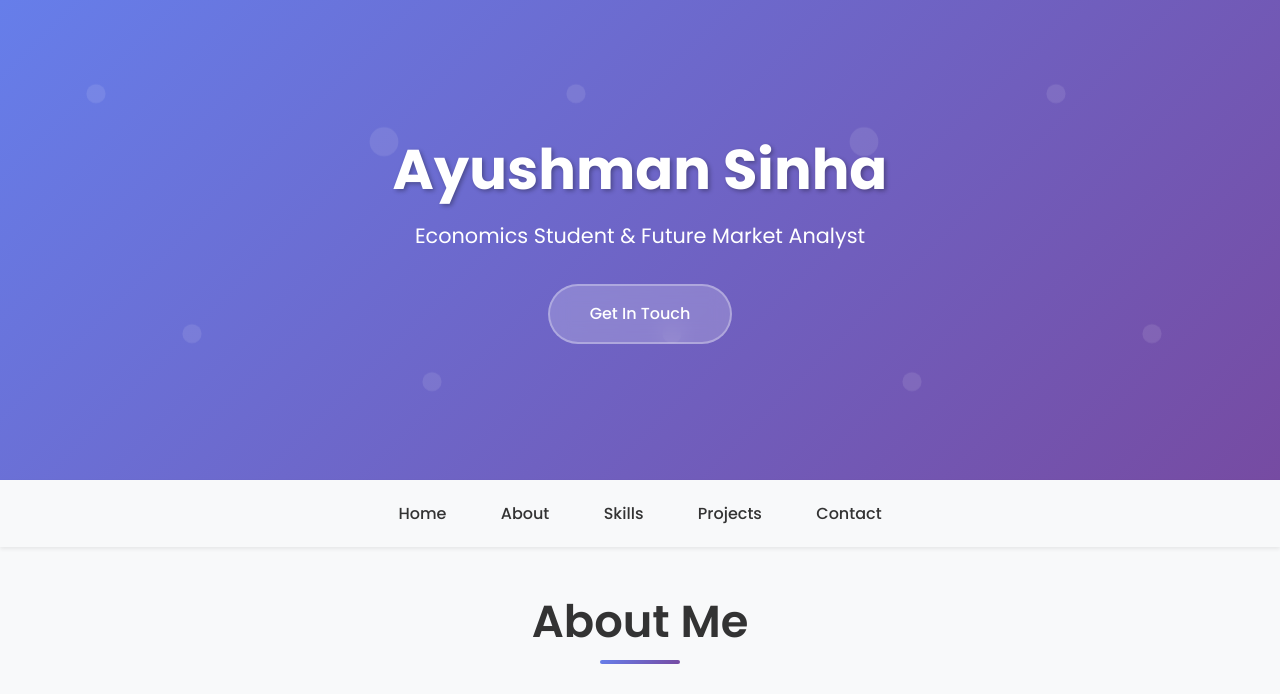
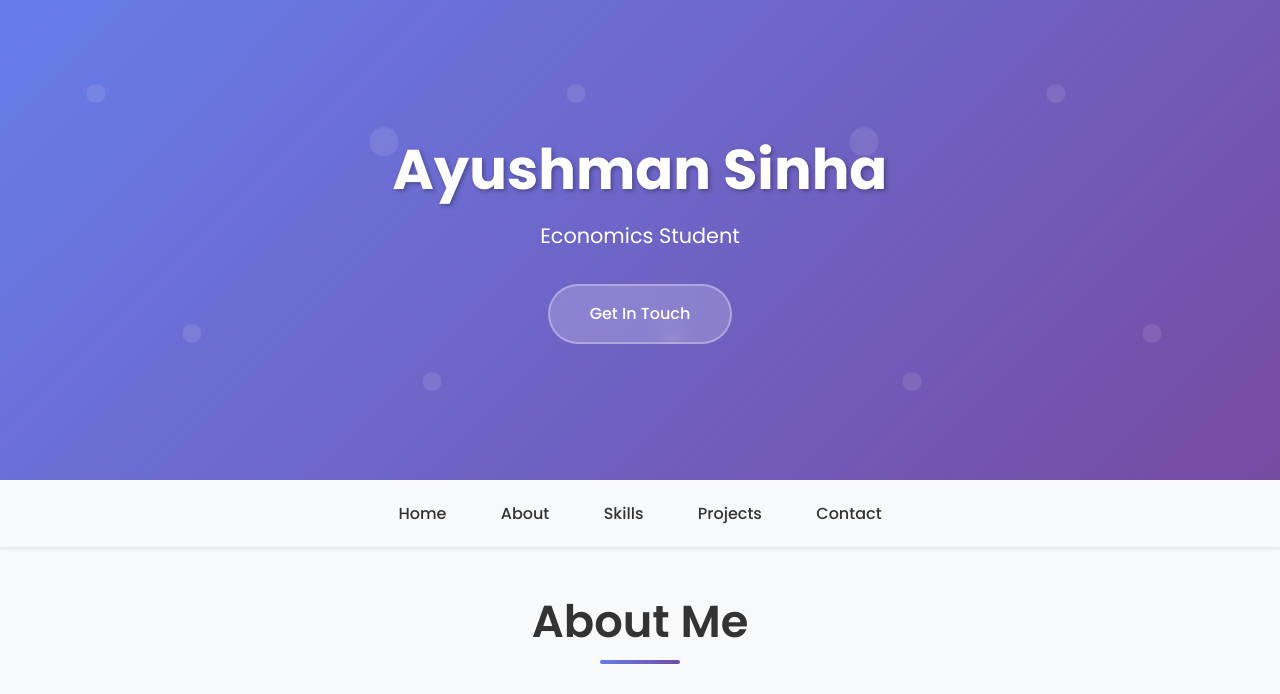
Before and after one commit to Ayus-2006/PERSONAL-WEBSITE, a plain HTML site: page index.html in a window 1280 px wide. Shown: the top 694 px of the page. Drawn offline with nearby package versions, Linux system fonts and the light colour scheme.

Commit message:
Update index.html

```diff
--- a/index.html
+++ b/index.html
@@ -18,7 +18,7 @@
         <div class="container">
             <div class="hero-content">
                 <h1>Ayushman Sinha</h1>
-                <p>Economics Student & Future Market Analyst</p>
+                <p>Economics Student</p>
                 <a href="#contact" class="cta-button">Get In Touch</a>
             </div>
         </div>
```
